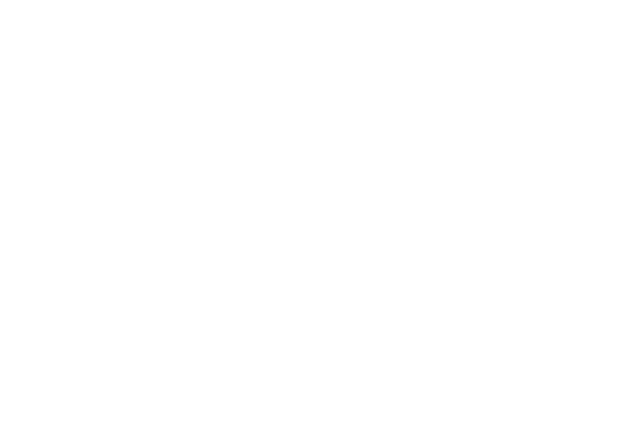
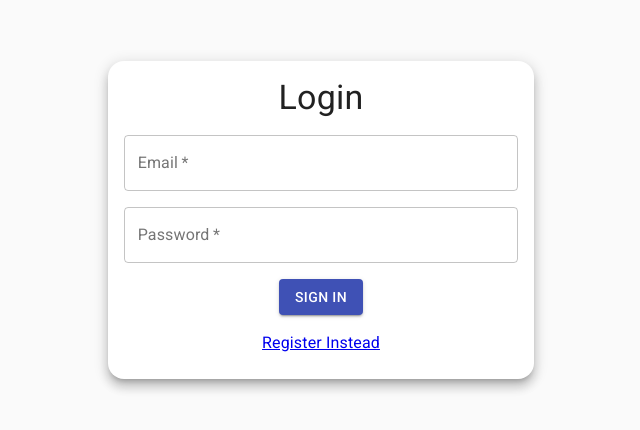
Before and after one commit to abhideepm/URL-Shortener, a React (Create React App) app in the folder client/: page /login in a window 1280 px wide. Shown: the part 180-610 px from the top of the page, without its empty margins (319-959 px from the left). Built offline with nearby package versions, Linux system fonts and the light colour scheme.

Commit message:
add login page

```diff
--- a/client/package.json
+++ b/client/package.json
@@ -4,11 +4,15 @@
 	"private": true,
 	"proxy": "http://localhost:5000/",
 	"dependencies": {
+		"@material-ui/core": "^4.11.0",
 		"@types/node": "^12.0.0",
 		"@types/react": "^16.9.0",
 		"@types/react-dom": "^16.9.0",
+		"@types/react-router-dom": "^5.1.5",
 		"react": "^16.13.1",
 		"react-dom": "^16.13.1",
+		"react-hook-form": "^6.7.0",
+		"react-router-dom": "^5.2.0",
 		"react-scripts": "3.4.3",
 		"typescript": "^4.0.2"
 	},
--- a/client/public/index.html
+++ b/client/public/index.html
@@ -8,6 +8,10 @@
 			name="description"
 			content="Web site created using create-react-app"
 		/>
+		<link
+			rel="stylesheet"
+			href="https://fonts.googleapis.com/css?family=Roboto:300,400,500,700&display=swap"
+		/>
 		<title>URL Shortener</title>
 	</head>
 	<body>
--- a/client/src/App.tsx
+++ b/client/src/App.tsx
@@ -1,7 +1,25 @@
 import React from 'react'
+import {
+	BrowserRouter as Router,
+	Redirect,
+	Route,
+	Switch,
+} from 'react-router-dom'
+import Login from './Components/Login'
+import Register from './Components/Register'
 
 const App: React.FC = () => {
-	return <div></div>
+	return (
+		<div>
+			<Router>
+				<Switch>
+					<Route exact path="/login" component={Login} />
+					<Route exact path="/register" component={Register} />
+					<Redirect from="/" to="/login" />
+				</Switch>
+			</Router>
+		</div>
+	)
 }
 
 export default App
--- /dev/null
+++ b/client/src/Components/Login.tsx
@@ -0,0 +1,79 @@
+import {
+	Box,
+	Button,
+	Card,
+	CardContent,
+	CssBaseline,
+	Grid,
+	TextField,
+	Typography,
+} from '@material-ui/core'
+import React from 'react'
+import { useForm } from 'react-hook-form'
+import { Link, useHistory } from 'react-router-dom'
+
+const Login: React.FC = () => {
+	const history = useHistory()
+	const { register, handleSubmit } = useForm()
+
+	const onSubmit = (data: JSON): void => {
+		console.log(data)
+	}
+	return (
+		<>
+			<CssBaseline />
+			<Grid
+				container
+				spacing={0}
+				alignItems="center"
+				justify="center"
+				style={{ minHeight: '100vh' }}
+			>
+				<Grid item xs={12} sm={9} md={6} lg={4}>
+					<Card raised={true} style={{ borderRadius: '1rem' }}>
+						<CardContent>
+							<Typography variant="h4" align="center">
+								Login
+							</Typography>
+							<form onSubmit={handleSubmit(onSubmit)}>
+								<Box my={2}>
+									<TextField
+										name="email"
+										label="Email"
+										variant="outlined"
+										inputRef={register}
+										fullWidth={true}
+										required
+									/>
+								</Box>
+								<Box my={2}>
+									<TextField
+										name="password"
+										label="Password"
+										variant="outlined"
+										type="password"
+										inputRef={register}
+										fullWidth={true}
+										required
+									/>
+								</Box>
+								<Box display="flex" justifyContent="center" my={2}>
+									<Button variant="contained" color="primary" type="submit">
+										Sign In
+									</Button>
+								</Box>
+								<Link to="/register">
+									<Typography display="block" align="center">
+										Register Instead
+									</Typography>
+								</Link>
+							</form>
+						</CardContent>
+					</Card>
+				</Grid>
+			</Grid>
+		</>
+	)
+}
+
+export default Login
--- /dev/null
+++ b/client/src/Components/Register.tsx
@@ -0,0 +1,7 @@
+import React from 'react'
+
+const Register: React.FC = () => {
+	return <div></div>
+}
+
+export default Register
```
Also changed, not shown: 1 other file (tests, documents, lock files or other folders).
